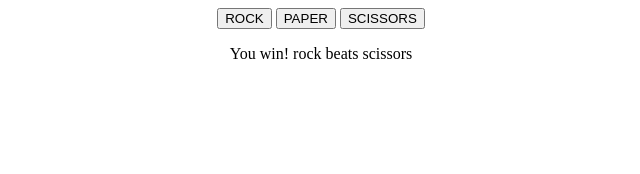
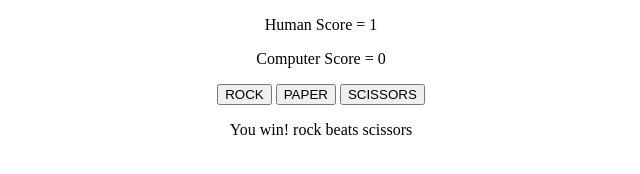
Before and after one commit to sourav173/rock-paper-scissors, a plain HTML site: page index.html in a window 1280 px wide. Both pictures are taken after a click on the button "ROCK". Shown: the whole page, without its empty margins (319-959 px from the left). Drawn offline with Linux system fonts and the light colour scheme.

Commit message:
update score ui done
rewrite some code and clean the messy code

```diff
--- a/index.html
+++ b/index.html
@@ -5,13 +5,17 @@
     <meta name="viewport" content="width=device-width, initial-scale=1.0">
     <title>Rock Paper Scissors</title>
     <style>
-        .container{
+
+        body{
             text-align: center;
         }
     </style>
 </head>
 <body>
-
+    <div id="score">
+        <p>Human Score = <span id="humanScore">0</span></p>
+        <p>Computer Score = <span id="computerScore">0</span></p>
+    </div>
     <div class="container">
         <button id="rock">ROCK</button>
         <button id="paper">PAPER</button>
@@ -22,6 +26,7 @@
 
     </div>
 
+
     <script src="script.js"></script>
 </body>
 </html>
--- a/script.js
+++ b/script.js
@@ -19,37 +19,27 @@ function getComputerChoice() {
 }
 
 
-rock = document.querySelector("#rock");
-rock.addEventListener("click", function() {
-
+let rockBtn = document.querySelector("#rock");
+rockBtn.addEventListener("click", function() {
     let human = "rock";
     playGame(human);
-
-
 })
 
-rock = document.querySelector("#paper");
-rock.addEventListener("click", function() {
-
+let paperBtn = document.querySelector("#paper");
+paperBtn.addEventListener("click", function() {
     let human = "paper";
     playGame(human);
-
-
 })
 
-rock = document.querySelector("#scissors");
-rock.addEventListener("click", function() {
-
+let scissorsBtn = document.querySelector("#scissors");
+scissorsBtn.addEventListener("click", function() {
     let human = "scissors";
     playGame(human);
-
-
 })
 
 let results = document.querySelector("#results");
-results.style.textAlign = "center";
-
-
+let humanScored = document.querySelector("#humanScore");
+let computerScored = document.querySelector("#computerScore")
 
 
 // function getHumanChoice() {
@@ -59,45 +49,51 @@ results.style.textAlign = "center";
 
 
 
+let humanScore = 0;
+let computerScore = 0;
+let roundCount = 0;
 
 
+humanScored.innerText = `${humanScore}`;
+computerScored.innerText = `${computerScore}`;
 
 
 
 function playGame(human) {
-    let humanScore = 0;
-    let computerScore = 0;
-
+    results.innerHTML = '';
     let computer = getComputerChoice();
 
     playRound(human,computer);
+    roundCount++
 
 
     function playRound(humanChoice, computerChoice) {
-        if(humanChoice == "paper" && computerChoice == "rock" || humanChoice == "scissors" && computerChoice == "paper" ||
+        let resultMessage = '';
+        if(humanChoice == "paper" && computerChoice == "rock" ||
+        humanChoice == "scissors" && computerChoice == "paper" ||
         humanChoice == "rock" && computerChoice == "scissors"
         ) {
-            //console.log(`You win! ${humanChoice} beats ${computerChoice}`);
-            let result = document.createElement("p");
-            result.innerText = `You win! ${humanChoice} beats ${computerChoice}`;
-            results.appendChild(result);
-            humanScore+=1;
+            humanScore++;
+            resultMessage = `You win! ${humanChoice} beats ${computerChoice}`;
+        }
+        else if(humanChoice == computerChoice) {
+            resultMessage = "Tie";
+        }
+        else {
+            computerScore++;
+            resultMessage = `You lose! ${computerChoice} beats ${humanChoice}`;
+
+        }
+
+        let result = document.createElement("p");
+        result.innerText = resultMessage;
+        results.appendChild(result);
+
+        humanScored.innerText = `${humanScore}`;
+        computerScored.innerText = `${computerScore}`;
 
 
-        }
-        else if(humanChoice == computerChoice) {
-            console.log("Tie!");
-            let result = document.createElement("p");
-            result.innerText = "Tie";
-            results.appendChild(result);
-        }
-        else {
-            // console.log(`You lose! ${computerChoice} beats ${humanChoice}`);
-            let result = document.createElement("p");
-            result.innerText = `You lose! ${computerChoice} beats ${humanChoice}`;
-            results.appendChild(result);
-            computerScore+=1;
-        }
+
     }
 
 
@@ -128,7 +124,5 @@ function playGame(human) {
     // playRound(humanSelection5, computerSelection5);
 
 
-    console.log(`Human: ${humanScore} Computer: ${computerScore}`);
-
 
 }
```
